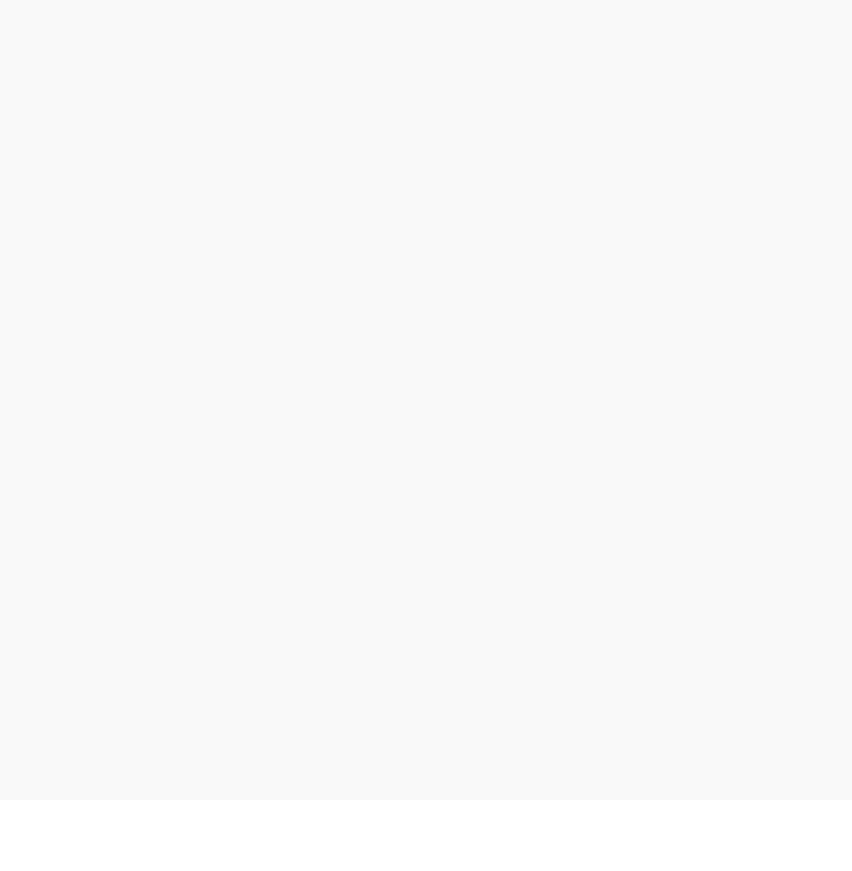
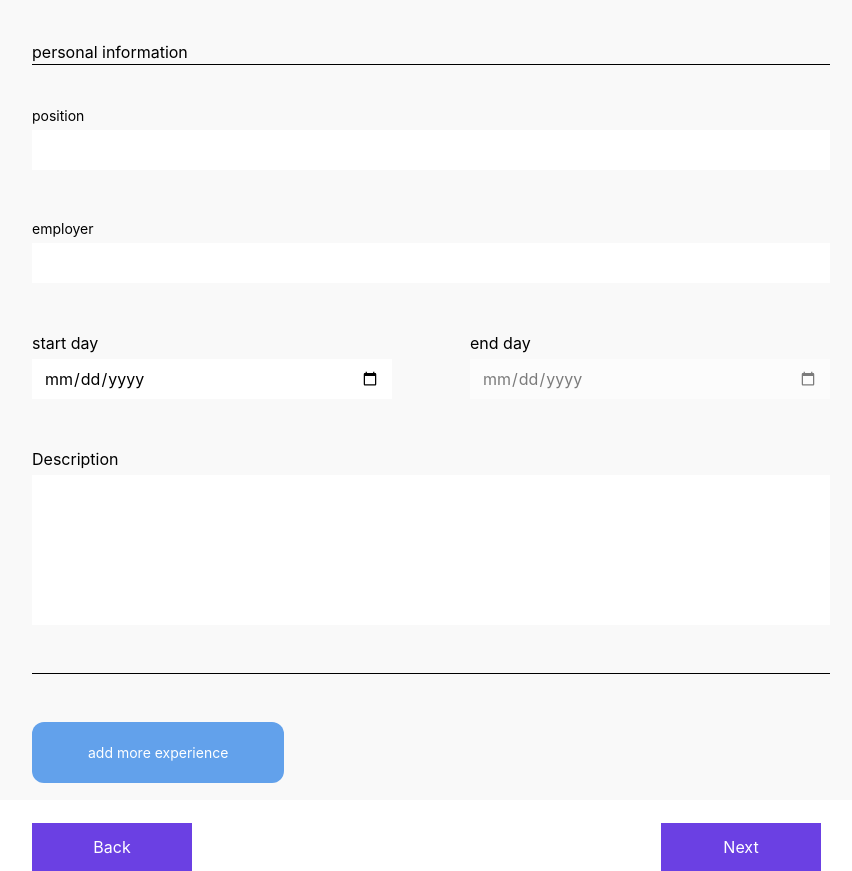
Before and after one commit to giodz87/curriculum-redberry, a React (Vite) app: page /experience in a window 1280 px wide. Before the commit this address had no page. Shown: the whole page, without its empty margins (80-932 px from the left). Before the commit the page ends 800 px from the top, so only its background shows below. Built offline with nearby package versions, Linux system fonts and the light colour scheme.

Commit message:
add navigation

```diff
--- a/src/App.tsx
+++ b/src/App.tsx
@@ -2,6 +2,7 @@ import { BrowserRouter, Routes, Route } from "react-router-dom";
 import { MyContext } from "./context";
 import Home from "./pages/Home";
 import { useEffect, useState } from "react";
+import Experience from "./pages/Experience";
 
 export type MyContextProps = {
   name: string;
@@ -16,6 +17,16 @@ export type MyContextProps = {
   setEmail: (value: string) => void;
   number: string;
   setNumber: (value: string) => void;
+  position: string;
+  setPosition: (value: string) => void;
+  employer: string;
+  setEmployer: (value: string) => void;
+  startNumber: string;
+  setStartNumber: (value: string) => void;
+  endNumber: string;
+  setEndNumber: (value: string) => void;
+  description: string;
+  setDescription: (value: string) => void;
 };
 function App() {
   const [name, setName] = useState<string>("");
@@ -24,6 +35,13 @@ function App() {
   const [about, setAbout] = useState<string>("");
   const [email, setEmail] = useState<string>("");
   const [number, setNumber] = useState<string>("");
+
+  const [position, setPosition] = useState<string>("");
+  const [employer, setEmployer] = useState<string>("");
+  const [startNumber, setStartNumber] = useState<string>("");
+  const [endNumber, setEndNumber] = useState<string>("");
+  const [description, setDescription] = useState<string>("");
+
   useEffect(() => {}, []);
 
   return (
@@ -41,11 +59,22 @@ function App() {
         setEmail,
         number,
         setNumber,
+        position,
+        setPosition,
+        employer,
+        setEmployer,
+        startNumber,
+        setStartNumber,
+        endNumber,
+        setEndNumber,
+        description,
+        setDescription,
       }}
     >
       <BrowserRouter>
         <Routes>
           <Route path={"/"} element={<Home />} />
+          <Route path="/experience" element={<Experience />} />
         </Routes>
       </BrowserRouter>
     </MyContext.Provider>
--- a/src/components/Information.tsx
+++ b/src/components/Information.tsx
@@ -19,6 +19,13 @@ export default function Information() {
           alt=""
         />
       )}
+      <section>
+        <p>{context.position}</p>
+        <p>{context.employer}</p>
+        <p>{context.startNumber}</p>
+        <p>{context.endNumber}</p>
+        <p>{context.description}</p>
+      </section>
     </article>
   );
 }
--- /dev/null
+++ b/src/pages/Experience.tsx
@@ -0,0 +1,124 @@
+import { useForm, SubmitHandler } from "react-hook-form";
+import { useUserContext } from "../context";
+import Information from "../components/Information";
+
+type InputsForm = {
+  position: string;
+  employer: string;
+  startNumber: string;
+  endNumber: string;
+  description: string;
+};
+export default function Experience() {
+  const context = useUserContext();
+  const {
+    register,
+    handleSubmit,
+
+    formState: { errors },
+  } = useForm<InputsForm>();
+  const onSubmit: SubmitHandler<InputsForm> = (data) => {
+    console.log(data);
+  };
+  return (
+    <div className="flex flex-row items-start justify-start gap-20 w-full px-28 pt-10 ">
+      <article className="flex flex-col items-start justify-between gap-10">
+        <div>
+          <p>personal information</p>
+          <div className=" w-[798px] h-[1px] bg-black"> </div>
+        </div>
+        <form
+          onSubmit={handleSubmit(onSubmit)}
+          className="flex flex-col items-start justify-between gap-12"
+        >
+          <div className="flex flex-col items-start gap-1 relative">
+            <label className=" text-[14px] font-normal ">position</label>
+            <input
+              type="text"
+              className="w-[798px] h-10"
+              {...register("position", {
+                required: "Please enter your position",
+              })}
+              onChange={(e) => {
+                context.setPosition(e.target.value);
+              }}
+            />
+            {errors.position && (
+              <p className=" absolute  bottom-[-20px] text-[12px] font-bold text-red-400">
+                {errors.position.message}
+              </p>
+            )}
+          </div>
+          <div className="flex flex-col items-start gap-1 relative">
+            <label className=" text-[14px] font-normal ">employer</label>
+            <input
+              type="text"
+              className="w-[798px] h-10"
+              {...register("employer", {
+                required: "Please enter your employer",
+              })}
+              onChange={(e) => {
+                context.setEmployer(e.target.value);
+              }}
+            />
+            {errors.employer && (
+              <p className=" absolute  bottom-[-20px] text-[12px] font-bold text-red-400">
+                {errors.employer.message}
+              </p>
+            )}
+          </div>
+          <section className="flex flex-row items-center  justify-between w-[798px]">
+            <div className="flex flex-col items-start justify-start gap-1">
+              <label>start day</label>
+
+              <input
+                type="date"
+                className="w-[360px] h-10 px-3"
+                min="1980-04-01"
+                onChange={(e) => {
+                  context.setStartNumber(e.target.value);
+                }}
+              />
+            </div>
+            <div className="flex flex-col items-start justify-start gap-1">
+              <label>end day</label>
+              <input
+                type="date"
+                className="w-[360px] h-10 px-3 opacity-50"
+                min="1980-04-01"
+                onChange={(e) => {
+                  context.setEndNumber(e.target.value);
+                }}
+              />
+            </div>
+          </section>
+          <div className="flex flex-col items-start justify-start gap-1">
+            <label>Description</label>
+            <textarea
+              {...register("description", {
+                required: "Please provide information about description.",
+              })}
+              className="w-[798px] h-[150px] resize-none"
+              onChange={(e) => {
+                context.setDescription(e.target.value);
+              }}
+            />
+          </div>
+          <div className=" w-[798px] h-[1px] bg-black"> </div>
+          <button className="bg-[#62A1EB]  py-5 px-14  text-white text-[14px] rounded-xl">
+            add more experience
+          </button>
+        </form>
+        <div className=" flex flex-row items-center justify-between w-[789px]">
+          <button className="w-40 h-12 bg-[#6B40E3] text-white" type="submit">
+            Back
+          </button>{" "}
+          <button className="w-40 h-12 bg-[#6B40E3] text-white" type="submit">
+            Next
+          </button>
+        </div>
+      </article>
+      <Information />
+    </div>
+  );
+}
--- a/src/pages/Home.tsx
+++ b/src/pages/Home.tsx
@@ -1,7 +1,7 @@
 import { useForm, SubmitHandler } from "react-hook-form";
 import { useUserContext } from "../context";
-import Information from "../components/information";
-
+import Information from "../components/Information";
+import { useNavigate } from "react-router-dom";
 type InputsForm = {
   firstName: string;
   lastName: string;
@@ -11,6 +11,8 @@ type InputsForm = {
 };
 
 export default function Home() {
+  const context = useUserContext();
+  const navigate = useNavigate();
   const {
     register,
     handleSubmit,
@@ -23,8 +25,10 @@ export default function Home() {
     context.setAbout(data.aboutMe);
     context.setEmail(data.email);
     context.setNumber(data.number);
+
+    navigate("/experience");
   };
-  const context = useUserContext();
+
   return (
     <div className="flex flex-row items-start justify-start gap-20 w-full px-28 pt-10 ">
       <article className="flex flex-col items-start justify-between gap-10">
@@ -93,7 +97,7 @@ export default function Home() {
               {...register("aboutMe", {
                 required: "Please provide information about yourself.",
               })}
-              className="w-[798px] h-[150px]"
+              className="w-[798px] h-[150px] resize-none"
               onChange={(e) => context.setAbout(e.target.value)}
             />
             {errors.aboutMe && (
```
